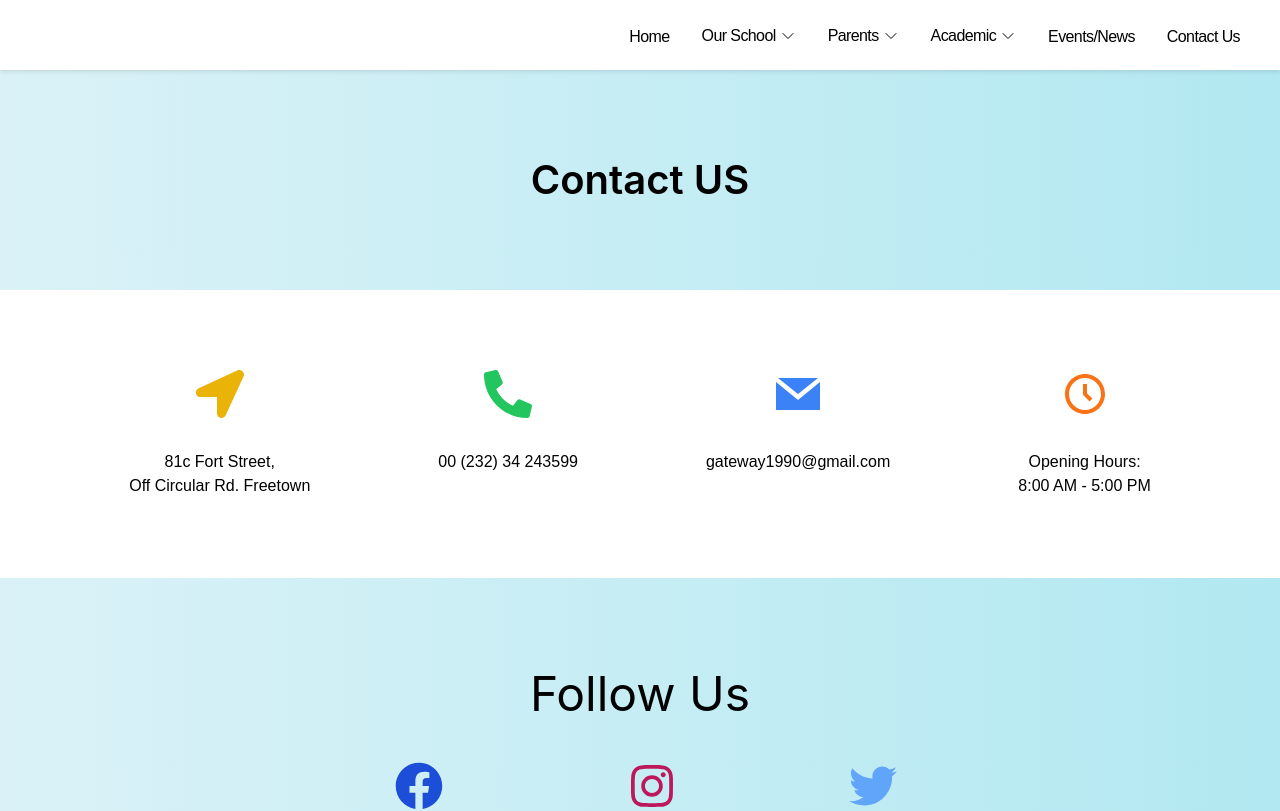
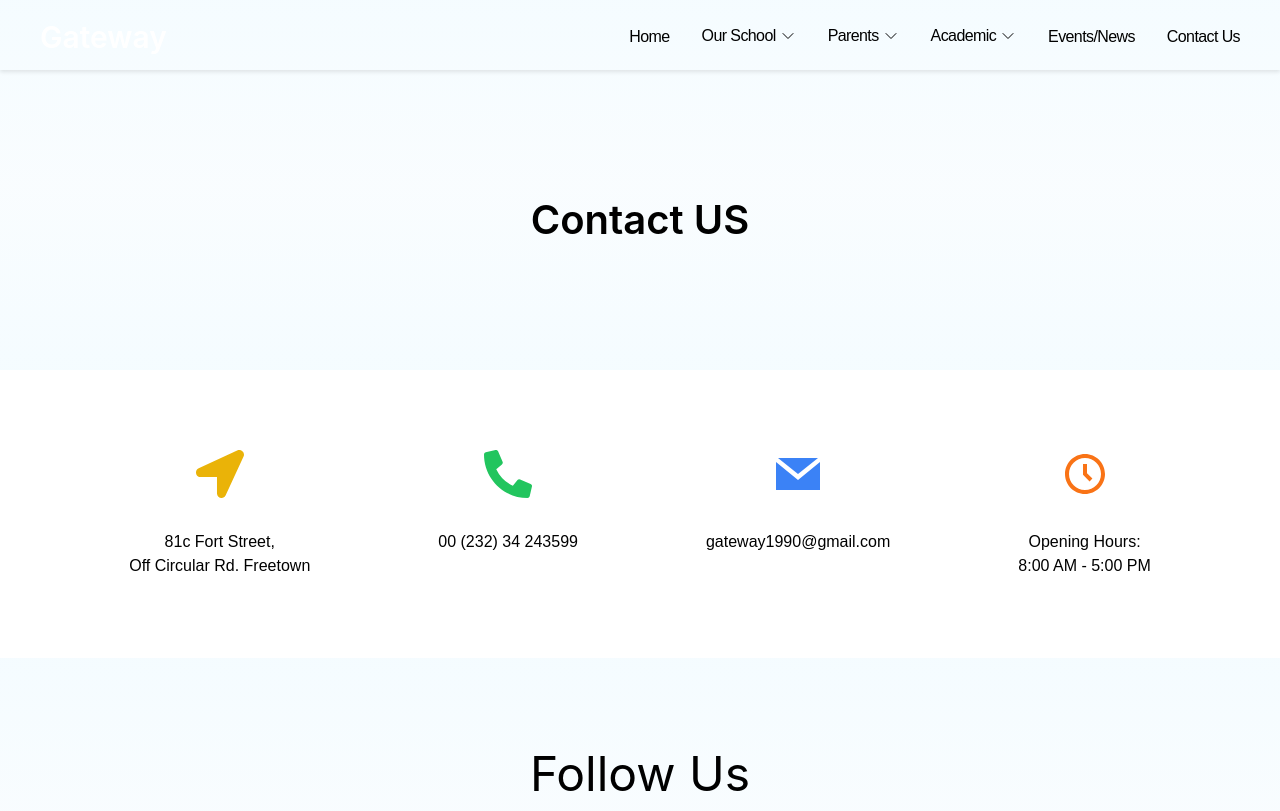
Before and after one commit to JohnSorba/gateway_school, a React (Create React App) app: page /contact in a window 1280 px wide. Shown: the top 811 px of the page. Built offline with nearby package versions, Linux system fonts and the light colour scheme.

Commit message:
Added Contact Page

```diff
--- a/src/Accordion/AccApp.js
+++ b/src/Accordion/AccApp.js
@@ -20,7 +20,7 @@ const faqs = [
   },
   {
     title: "How can I contact the school administration?",
-    text: "You can reach our school administration by phone at +1-123-456-7890 or via email at admin@schoolname.edu.",
+    text: "You can reach our school administration by phone at +232-34-243599 or via email at admin@gateway.edu.",
   },
   {
     title: "Are there extracurricular activities for students?",
--- a/src/pages/Contact.css
+++ b/src/pages/Contact.css
@@ -4,12 +4,17 @@
 
 #header,
 #social-links {
-  background: var(--gradient-bg);
+  background: var(--section-bg);
 }
 
 /* CONTACT Header */
+#header {
+  /* background: url(/public/devotion.jpg); */
+  background-size: cover;
+  background-position: center;
+}
 .header-container {
-  padding: 5rem 0;
+  padding: 7.5rem 0;
   max-width: 1200px;
   margin: 0 auto;
   text-align: center;
--- a/src/pages/Contact.js
+++ b/src/pages/Contact.js
@@ -15,10 +15,10 @@ import AccApp from "../Accordion/AccApp";
 function Contact() {
   return (
     <div>
-      <Navbar />
       <div id="contact-page">
         {/* Banner Image */}
         <section id="header">
+          <Navbar />
           <div className="header-container">
             <h1>Contact US</h1>
           </div>
```
